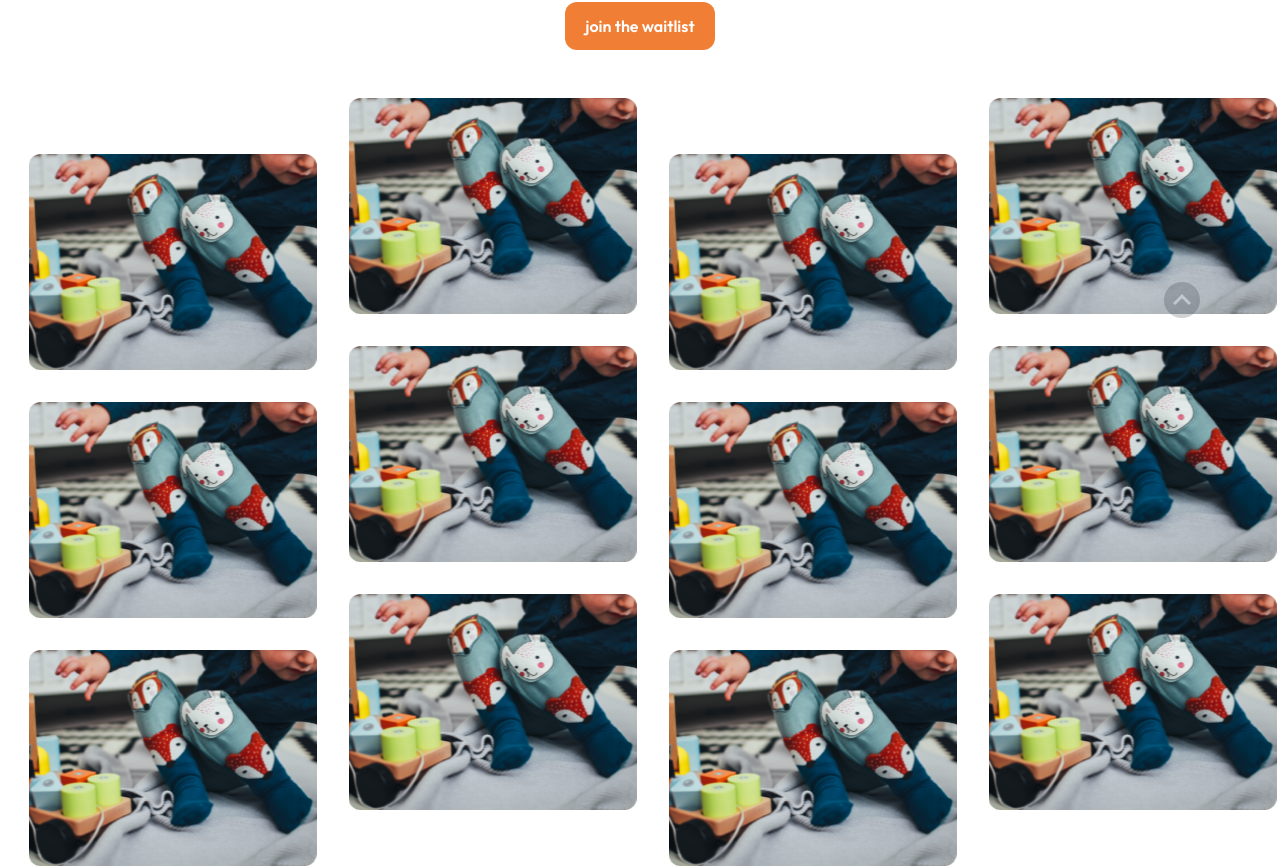
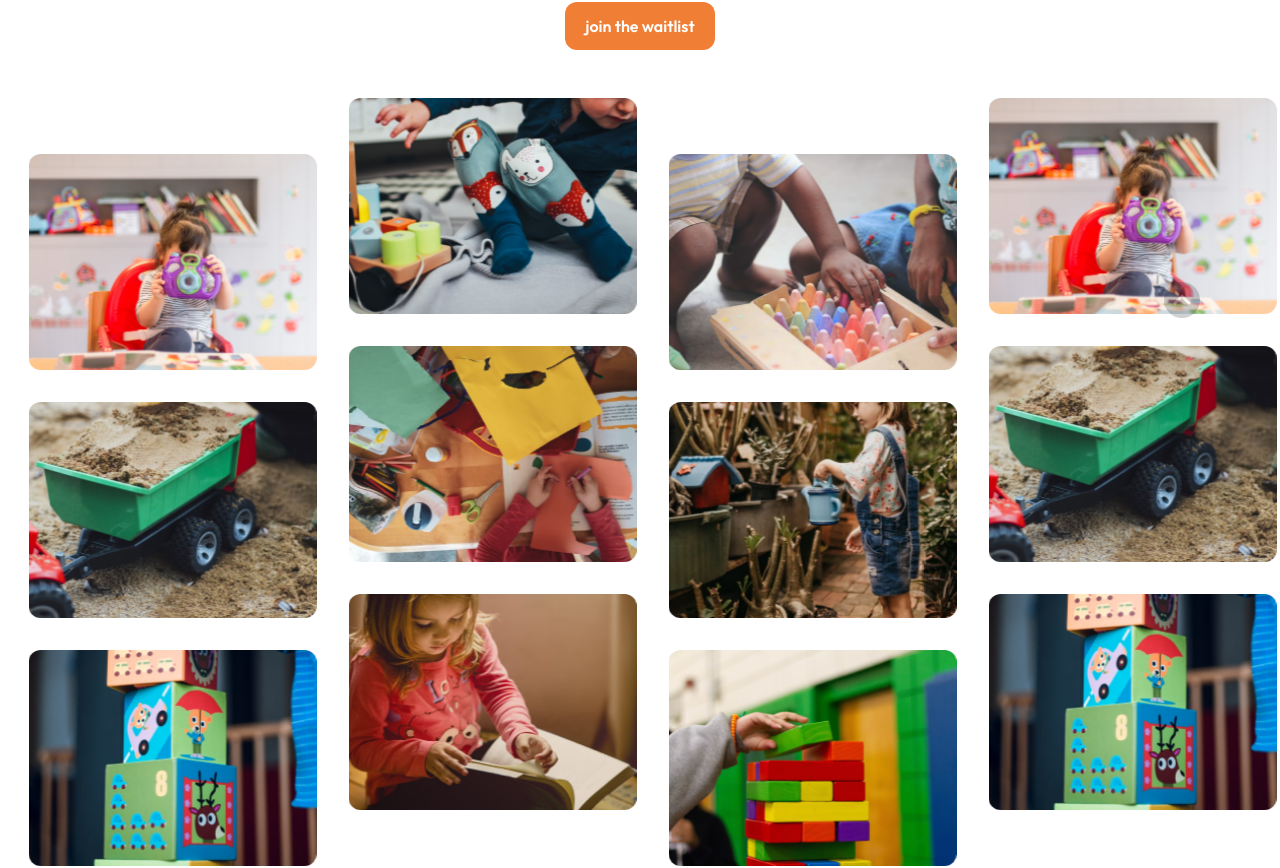
Before and after one commit to nudge-parenting/nudge-website, a Next.js app: page / in a window 1280 px wide. Shown: the part 402-1270 px from the top of the page. Built offline with nearby package versions, Linux system fonts and the light colour scheme.

Commit message:
changed image import logic for next image

```diff
--- a/components/home/LandingImages.js
+++ b/components/home/LandingImages.js
@@ -8,7 +8,22 @@ import "swiper/css";
 import "swiper/css/navigation";
 import "swiper/css/pagination";
 import "swiper/css/scrollbar";
-import testPic from "../../public/landing images/landing-image-01.png";
+
+import landingImage1 from "../../public/landing images/landing-image-01.png";
+import landingImage2 from "../../public/landing images/landing-image-02.png";
+import landingImage3 from "../../public/landing images/landing-image-03.png";
+import landingImage4 from "../../public/landing images/landing-image-04.png";
+import landingImage5 from "../../public/landing images/landing-image-05.png";
+import landingImage6 from "../../public/landing images/landing-image-06.png";
+import landingImage7 from "../../public/landing images/landing-image-07.png";
+import landingImage8 from "../../public/landing images/landing-image-08.png";
+import landingImage9 from "../../public/landing images/landing-image-09.png";
+import landingImage10 from "../../public/landing images/landing-image-10.png";
+import landingImage11 from "../../public/landing images/landing-image-11.png";
+import landingImage12 from "../../public/landing images/landing-image-12.png";
+import landingImage13 from "../../public/landing images/landing-image-13.png";
+import landingImage14 from "../../public/landing images/landing-image-14.png";
+import landingImage15 from "../../public/landing images/landing-image-15.png";
 
 function LandingImages() {
 	const swiperSlideStyle = {
@@ -71,31 +86,51 @@ function ImagesCol({ imgNum, hasPt }) {
 			pt={hasPt ? { base: "8", xl: "14" } : "0"}
 		>
 			<ImageBox
-				imgPath={`/landing images/landing-image-${
-					imgNum < 10 ? "0" + imgNum : imgNum
-				}.png`}
+				// imgPath={`/landing images/landing-image-${
+				// 	imgNum < 10 ? "0" + imgNum : imgNum
+				// }.png`}
+				imgNum={imgNum}
 			/>
 			<ImageBox
-				imgPath={`/landing images/landing-image-${
-					imgNum < 10 ? "0" + (imgNum + 1) : imgNum + 1
-				}.png`}
+				// imgPath={`/landing images/landing-image-${
+				// 	imgNum < 10 ? "0" + (imgNum + 1) : imgNum + 1
+				// }.png`}
+				imgNum={imgNum + 1}
 			/>
 			<ImageBox
-				imgPath={`/landing images/landing-image-${
-					imgNum + 2 < 10 ? "0" + (imgNum + 2) : imgNum + 2
-				}.png`}
+				// imgPath={`/landing images/landing-image-${
+				// 	imgNum + 2 < 10 ? "0" + (imgNum + 2) : imgNum + 2
+				// }.png`}
+				imgNum={imgNum + 2}
 			/>
 		</VStack>
 	);
 }
 
-function ImageBox({ imgPath, ...props }) {
+function ImageBox({ imgNum, ...props }) {
+	const landingImages = [
+		landingImage1,
+		landingImage2,
+		landingImage3,
+		landingImage4,
+		landingImage5,
+		landingImage6,
+		landingImage7,
+		landingImage8,
+		landingImage9,
+		landingImage10,
+		landingImage11,
+		landingImage12,
+		landingImage13,
+		landingImage14,
+		landingImage15,
+	];
 	return (
 		<Box width={288} height={216} {...props}>
 			<Image
 				width={288}
 				height={216}
-				src={testPic}
+				src={landingImages[imgNum - 1]}
 				alt="landing image"
 				style={{
 					borderRadius: "12px",
```
